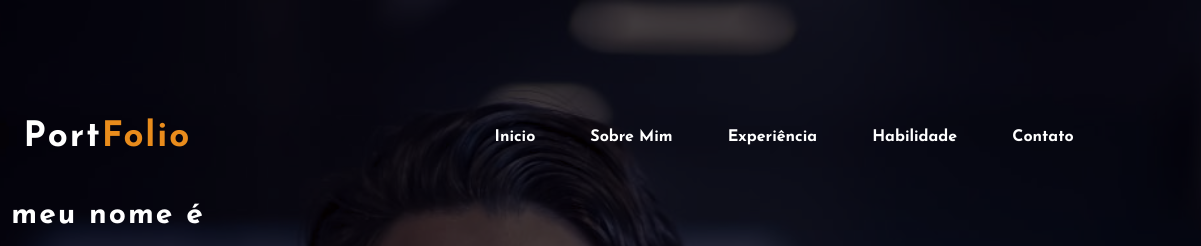
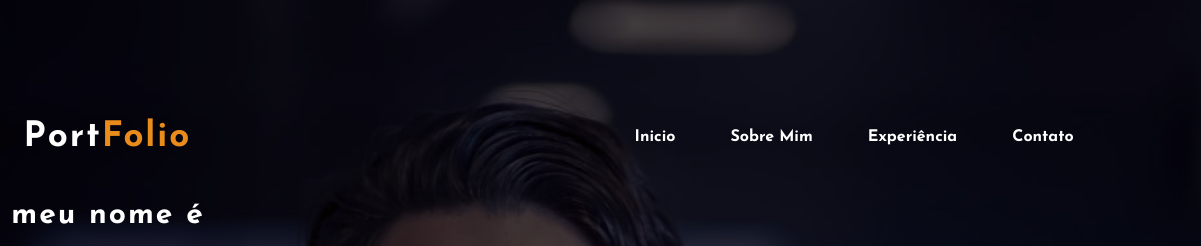
Before and after one commit to xlxl04/projeto, a plain HTML site: page index.html in a window 1280 px wide. Shown: the top 246 px of the page, 79-1280 px from the left. Drawn offline with Linux system fonts and the light colour scheme.

Commit message:
Update index.html

```diff
--- a/index.html
+++ b/index.html
@@ -22,7 +22,6 @@
                 <li><a href="#">Inicio</a></li>
                 <li><a href="#">Sobre Mim</a></li>
                 <li><a href="#">Experiência</a></li>
-                <li><a href="#">Habilidade</a></li>
                 <li><a href="#">Contato</a></li>
             </ul><!--cabeçalho-link-->
         </nav>
```
